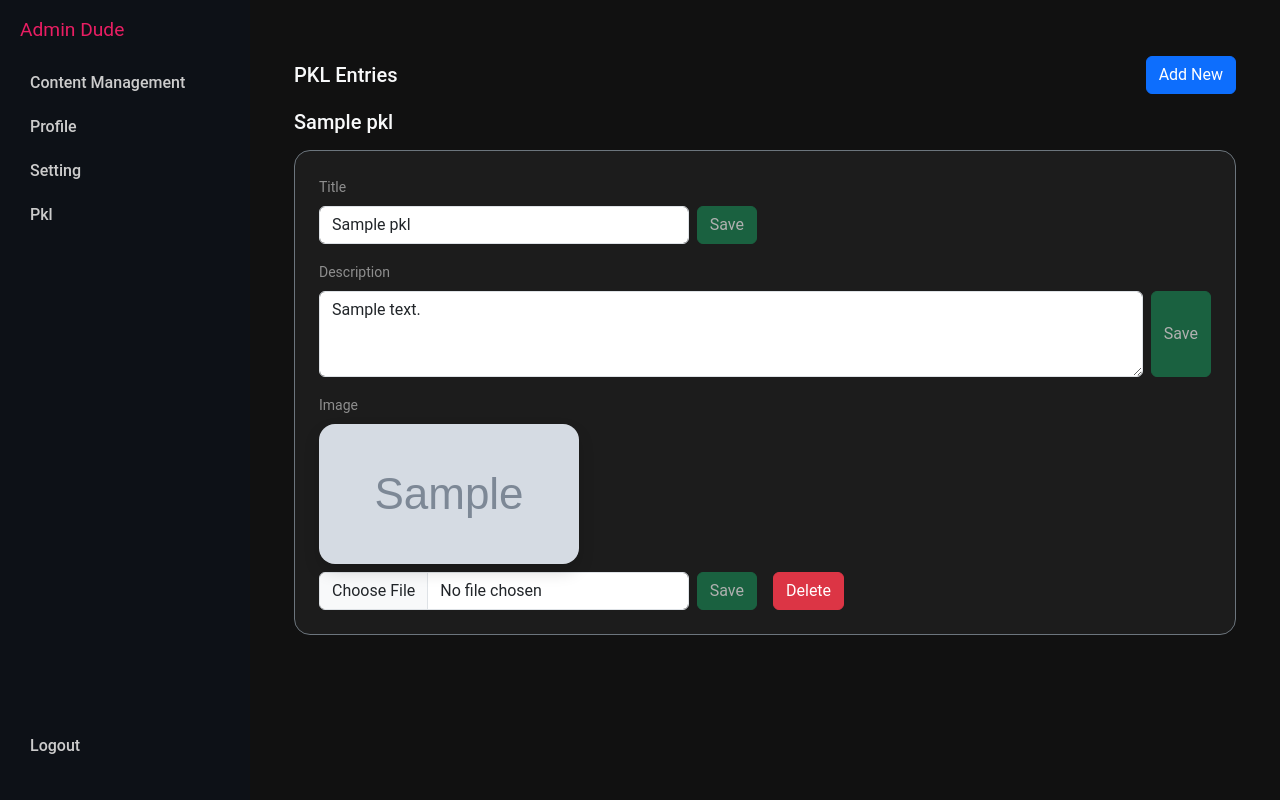
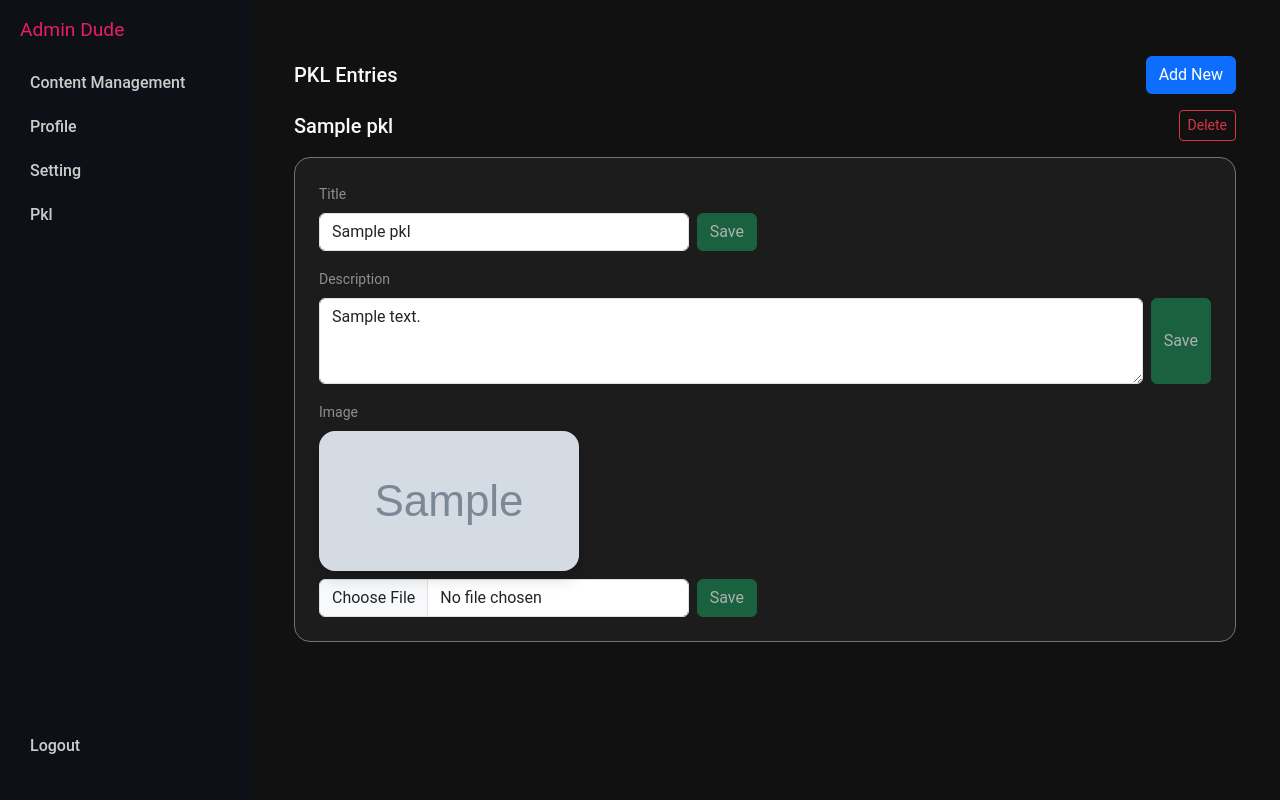
Before and after one commit to Jauziyah/porto_new, a CodeIgniter 4 app: the page made by app/Views/pages/pkl.php in a window 1280 px wide. Run offline with PHP 8.4 and a stand-in for CodeIgniter, Linux system fonts and the light colour scheme; the template is opened without the code that fills it: most values are stand-ins (such as "Sample title", 1, 10 or a date in 2020); grey boxes marked "Sample" are stand-in pictures; some libraries are stand-ins or nearby versions.

Commit message:
working pkl, we'll get the styling later

```diff
--- a/app/Views/pages/pkl.php
+++ b/app/Views/pages/pkl.php
@@ -9,7 +9,14 @@
 
   <?php if (!empty($pkl_list)): ?>
     <?php foreach ($pkl_list as $p): ?>
-      <h5 class="text-light mb-3"><?= htmlspecialchars($p['title'] ?? '') ?></h5>
+      <div class="d-flex justify-content-between align-items-center mb-3">
+        <h5 class="text-light mb-0"><?= htmlspecialchars($p['title'] ?? '') ?></h5>
+        <form action="<?= site_url('/pkl/' . (int)($p['id'] ?? 0) . '/delete') ?>" method="post">
+          <button class="btn btn-sm btn-outline-danger btn-delete" type="submit">
+            <i class="fas fa-trash-alt"></i> Delete
+          </button>
+        </form>
+      </div>
 
       <div class="card custom-container-card rounded-4 p-4 border border-secondary mb-4">
         <div class="row g-3">
@@ -52,11 +59,7 @@
             </div>
           </div>
 
-          <div class="col-md-6 d-flex align-items-end">
-            <form action="<?= site_url('/pkl/' . (int)($p['id'] ?? 0) . '/delete') ?>" method="post">
-              <button type="submit" class="btn btn-danger btn-delete">Delete</button>
-            </form>
-          </div>
+
         </div>
       </div>
     <?php endforeach; ?>
```
Also changed, not shown: app/Controllers/Pkl_controller.php (+6 -6 lines), public/upload/pkl/1761524220_00d4e3dcdfcfb729db5f.jpg (deleted).
